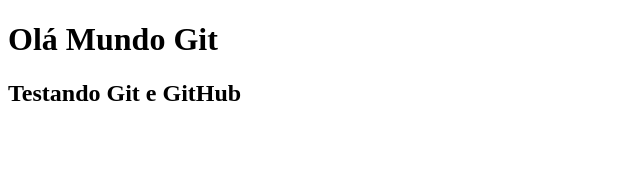
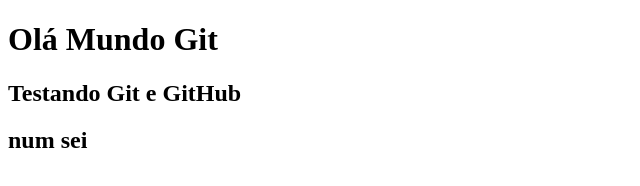
Before and after one commit to um-gabriel/teste-git, a plain HTML site: page index.html in a window 1280 px wide. Shown: the whole page, without its empty margins (0-640 px from the left). Drawn offline with Linux system fonts and the light colour scheme.

Commit message:
adicionado a palavra num sei

```diff
--- a/index.html
+++ b/index.html
@@ -9,6 +9,7 @@
 <body>
     <h1>Olá Mundo Git</h1>
     <h2>Testando Git e GitHub</h2>
+    <h2>num sei</h2>
     <script src="js/index.js"></script>
 </body>
 </html>
```
